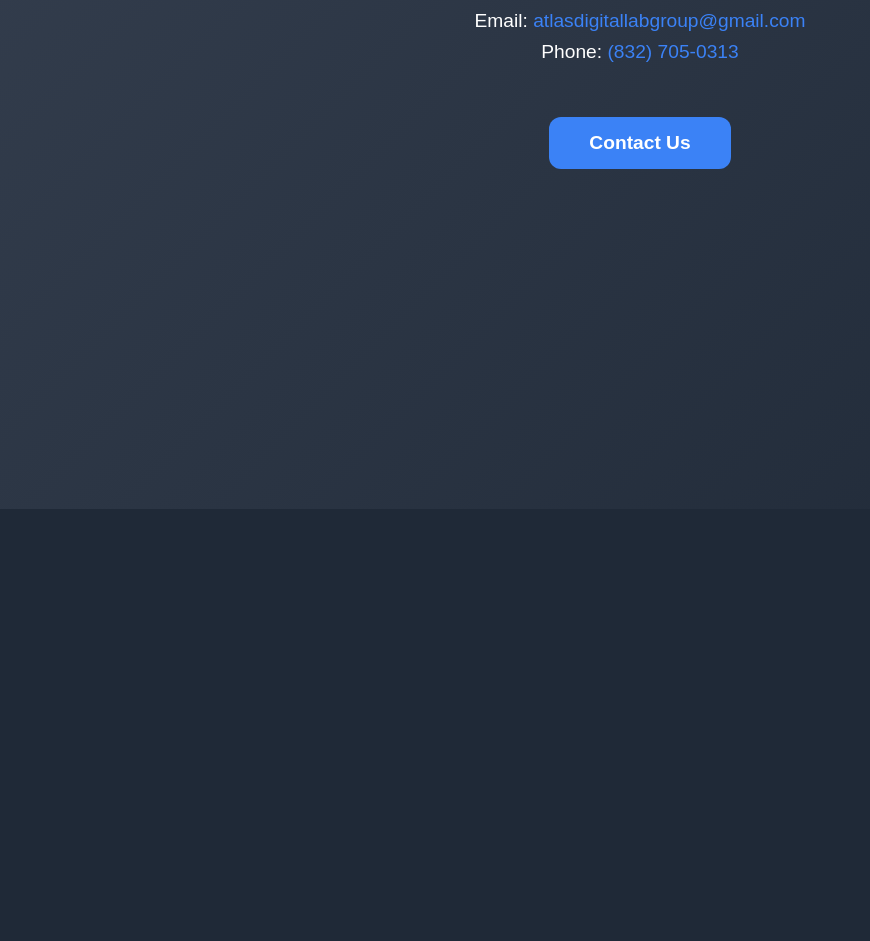
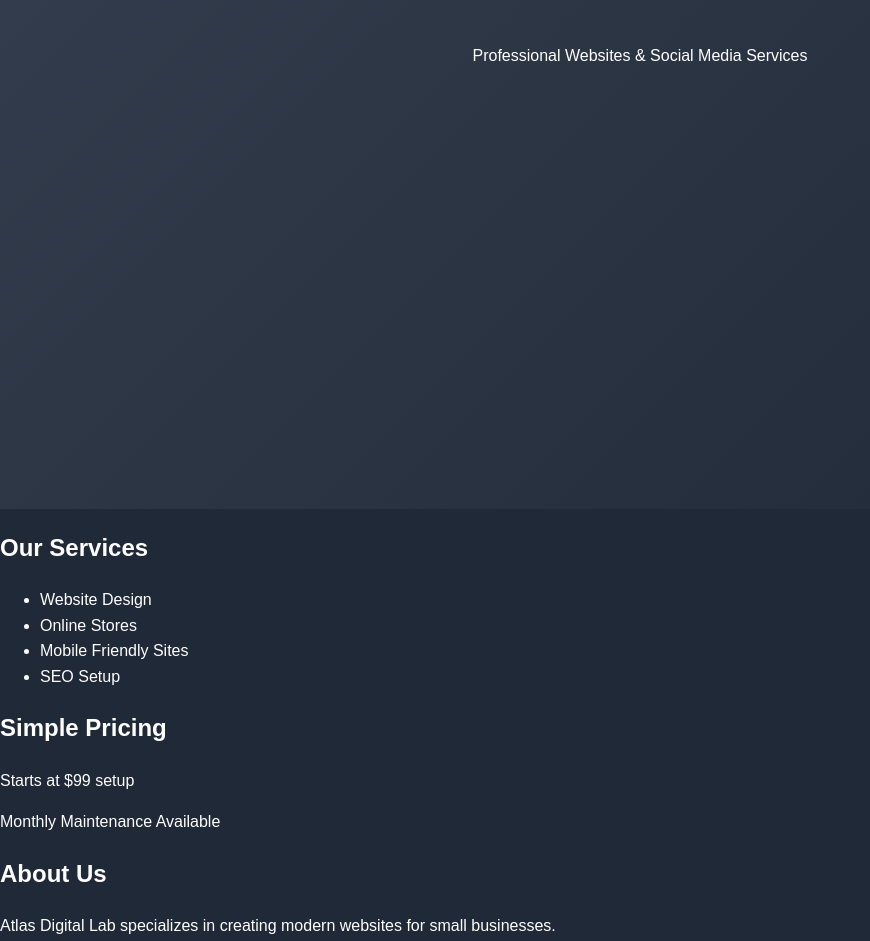
Before and after one commit to Paul4240/atlas-digital-lab, a Next.js app: page / in a window 1280 px wide. Shown: the part 491-1432 px from the top of the page, without its empty margins (0-870 px from the left). Before the commit the page ends 1000 px from the top, so only its background shows below. Built offline with nearby package versions, Linux system fonts and the light colour scheme.

Commit message:
Update page.tsx

```diff
--- a/app/page.tsx
+++ b/app/page.tsx
@@ -1,34 +1,52 @@
-// force rebuild
-'use client';
+import "./globals.css";
 
-import React from 'react';
+export default function Home() {
+  return (
+    <main className="container">
+      {/* Hero Section */}
+      <header className="hero">
+        <h1>Atlas Digital Lab</h1>
+        <p>Professional Websites & Social Media Services</p>
+      </header>
 
-export default function Page() {
-  return (
-    <main>
-      <section className="hero">
-        <h1 className="hero-logo-text">Atlas Digital Lab</h1>
+      {/* Services */}
+      <section>
+        <h2>Our Services</h2>
+        <ul>
+          <li>Website Design</li>
+          <li>Online Stores</li>
+          <li>Mobile Friendly Sites</li>
+          <li>SEO Setup</li>
+        </ul>
+      </section>
 
-        <p className="contact-info">
-          Email:{' '}
-          <a href="mailto:atlasdigitallabgroup@gmail.com">
-            atlasdigitallabgroup@gmail.com
-          </a>
-          <br />
-          Phone:{' '}
-          <a href="tel:+18327050313">(832) 705-0313</a>
+      {/* Pricing */}
+      <section>
+        <h2>Simple Pricing</h2>
+        <p>Starts at $99 setup</p>
+        <p>Monthly Maintenance Available</p>
+      </section>
+
+      {/* About */}
+      <section>
+        <h2>About Us</h2>
+        <p>
+          Atlas Digital Lab specializes in creating modern websites for small
+          businesses.
         </p>
+      </section>
 
-        <button
-          className="hero-button"
-          onClick={() =>
-            (window.location.href =
-              'mailto:atlasdigitallabgroup@gmail.com')
-          }
-        >
-          Contact Us
-        </button>
+      {/* Contact */}
+      <section>
+        <h2>Contact</h2>
+        <p>Email: atlasdigitallabgroup@gmail.com</p>
+        <p>Phone: (832) 705-0313</p>
       </section>
+
+      {/* Footer */}
+      <footer>
+        <p>© 2026 Atlas Digital Lab</p>
+      </footer>
     </main>
   );
-      }
+    }
```
